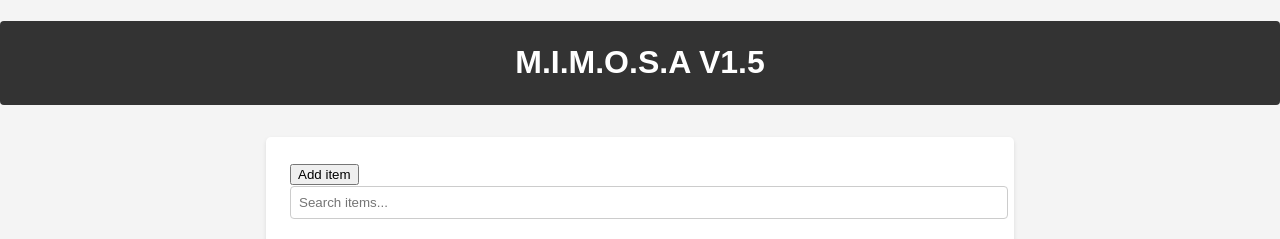
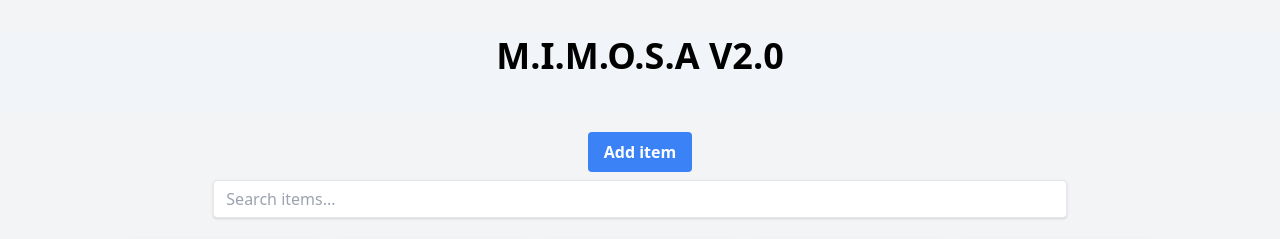
Before and after one commit to FireMarshmellow/Spotlight_Storage, a Flask app: page / in a window 1280 px wide. Shown: the top 239 px of the page. Run offline with Flask 2, Linux system fonts and the light colour scheme; some libraries are stand-ins or nearby versions.

Commit message:
Small update

```diff
--- a/Static/script.js
+++ b/Static/script.js
@@ -9,8 +9,9 @@ function addItem(event) {
   const link = document.getElementById("link").value;
   const image = document.getElementById("image").value;
   const position = document.getElementById("position").value;
+  const quantity = document.getElementById("quantity").value;
 
-  const item = { name, link, image, position };
+  const item = { name, link, image, position, quantity};
 
   fetch("/api/items", {
     method: "POST",
@@ -27,14 +28,40 @@ function addItem(event) {
     .catch((error) => console.error(error));
 }
 
+// Delete item
+function deleteItem(item) {
+  const response = confirm(`Are you sure you want to delete ${item.name}?`);
+  const id = item.id;
+  if (response) {
+    // Delete item from database
+    fetch(`/api/items/${id}`, { method: "DELETE" })
+    .then(() => {
+      const li = itemList.querySelector(`li[data-id="${id}"]`);
+      li.parentNode.removeChild(li);
+    })
+    .catch((error) => console.error(error));
+  }
+}
+
+// Create delete button
+function createDeleteButton(item) {
+  const deleteBtn = document.createElement("button");
+  deleteBtn.innerText = "Delete";
+  deleteBtn.classList.add("bg-red-500", "hover:bg-red-700", "h-8", "w-full", "rounded-md", "text-white", "text-xs", "justify-center", "items-center", "mx-auto");
+  deleteBtn.addEventListener("click", () => deleteItem(item));
+  return deleteBtn;
+}
+
+
 // Edit item
 function editItem(item) {
   const name = prompt("Enter a new name:", item.name);
   const link = prompt("Enter a new link:", item.link);
   const image = prompt("Enter a new image URL:", item.image);
   const position = prompt("Enter a new position:", item.position);
+  const quantity = prompt("Enter a new quantity:", item.quantity);
 
-  const updatedItem = { ...item, name, link, image, position };
+  const updatedItem = { ...item, name, link, image, position, quantity};
 
   fetch(`/api/items/${item.id}`, {
     method: "PUT",
@@ -53,6 +80,7 @@ function editItem(item) {
 function createEditButton(item) {
   const editBtn = document.createElement("button");
   editBtn.innerText = "Edit";
+  editBtn.classList.add("bg-blue-500", "hover:bg-blue-700", "h-8", "w-full", "rounded-md", "text-white", "text-xs", "justify-center", "items-center", "mx-auto");
   editBtn.addEventListener("click", () => editItem(item));
   return editBtn;
 }
@@ -66,6 +94,7 @@ function locateItem(item) {
 function createLocateButton(item) {
   const locateBtn = document.createElement("button");
   locateBtn.innerText = "Locate";
+  locateBtn.classList.add("bg-blue-500", "hover:bg-blue-700", "h-8", "w-full", "rounded-md", "text-white", "text-xs", "justify-center", "items-center", "mx-auto");
   locateBtn.addEventListener("click", () => {
     fetch(`/api/items/${item.id}`, {
       method: "POST",
@@ -75,6 +104,66 @@ function createLocateButton(item) {
   });
   return locateBtn;
 }
+
+// add quantity
+function addQuantity(item) {
+  console.log(`Quantity of ${item.name}: ${item.quantity}`);
+}
+
+// Create add quantity button
+function createAddQuantityButton(item) {
+  const addQuantityBtn = document.createElement("button");
+  addQuantityBtn.innerText = "+";
+  addQuantityBtn.classList.add("bg-blue-500", "hover:bg-blue-700", "h-8", "w-8", "rounded-full", "text-white", "text-lg", "font-bold", "flex", "justify-center", "items-center", "mx-auto");
+  addQuantityBtn.addEventListener("click", () => {
+    updatedItem = { ...item, quantity: item.quantity + 1 };
+    fetch(`/api/items/${item.id}`, {
+      method: "PUT",
+      headers: { "Content-Type": "application/json" },
+      body: JSON.stringify(updatedItem),
+    })
+      .then(() => {
+        const li = itemList.querySelector(`li[data-id="${item.id}"]`);
+        const updatedLi = createItemElement(updatedItem);
+        itemList.replaceChild(updatedLi, li);
+      })
+      .catch((error) => console.error(error));
+  });
+  return addQuantityBtn;
+}
+
+// Remove quantity
+function removeQuantity(item) {
+  console.log(`Quantity of ${item.name}: ${item.quantity}`);
+}
+
+// Create remove quantity button
+function createRemoveQuantityButton(item) {
+  const removeQuantityBtn = document.createElement("button");
+  removeQuantityBtn.innerText = "-";
+  removeQuantityBtn.classList.add("bg-blue-500", "hover:bg-blue-700", "h-8", "w-8", "rounded-full", "text-white", "text-lg", "font-bold", "flex", "justify-center", "items-center", "mx-auto");
+  removeQuantityBtn.addEventListener("click", () => {
+    updatedItem = { ...item, quantity: item.quantity - 1 };
+    fetch(`/api/items/${item.id}`, {
+      method: "PUT",
+      headers: { "Content-Type": "application/json" },
+      body: JSON.stringify(updatedItem),
+    })
+    .then(() => {
+      const li = itemList.querySelector(`li[data-id="${item.id}"]`);
+      const updatedLi = createItemElement(updatedItem);
+      itemList.replaceChild(updatedLi, li);
+    })
+    .catch((error) => console.error(error));
+  });
+  return removeQuantityBtn;
+}
+
+// show quantity
+function showQuantity(item) {
+  console.log(`Quantity of ${item.name}: ${item.quantity}`);
+}
+
 
 const search = document.getElementById("search");
 
@@ -98,23 +187,31 @@ search.addEventListener("input", filterItems);
 function createItemElement(item) {
   const li = document.createElement("li");
   li.dataset.id = item.id;
+  li.classList.add("item");
+
+  const wrapper = document.createElement("div");
+  wrapper.classList.add("bg-gray-100", "drop-shadow-md", "h-full", "w-11/12", "md:w-full", "mx-auto", "p-2", "rounded-md", "grid", "grid-cols-1", "gap-2", "items-center");
+  li.appendChild(wrapper);
 
   const img = document.createElement("img");
   img.src = item.image;
-  li.appendChild(img);
+  img.classList.add("h-32", "w-32", "rounded-lg", "mx-auto");
+  wrapper.appendChild(img);
 
   const div = document.createElement("div");
-  li.appendChild(div);
+  div.classList.add("text-center", "text-slate", "text-sm", "grid", "grid-cols-1", "gap-2");
+  wrapper.appendChild(div);
 
   const h2 = document.createElement("h2");
   h2.innerText = item.name;
+  h2.classList.add("text-lg", "text-slate");
   div.appendChild(h2);
 
   const p = document.createElement("p");
   const a = document.createElement("a");
   a.href = item.link;
   a.target = "_blank";
-  a.innerText = "Visit Website";
+  a.innerText = "Buy More";
   p.appendChild(a);
   div.appendChild(p);
 
@@ -125,16 +222,30 @@ function createItemElement(item) {
   span.append(item.position);
   div.appendChild(span);
 
-  const deleteBtn = document.createElement("button");
-  deleteBtn.innerText = "Delete";
-  deleteBtn.addEventListener("click", () => deleteItem(item.id));
-  div.appendChild(deleteBtn);
+  const innerWrapper = document.createElement("div");
+  innerWrapper.classList.add("grid", "grid-cols-3", "gap-2");
+  div.appendChild(innerWrapper);
+
+  const deleteBtn = createDeleteButton(item);
+  innerWrapper.appendChild(deleteBtn);
 
   const editBtn = createEditButton(item);
-  div.appendChild(editBtn);
+  innerWrapper.appendChild(editBtn);
 
   const locateBtn = createLocateButton(item);
-  div.appendChild(locateBtn);
+  innerWrapper.appendChild(locateBtn);
+
+  const removeQuantityBtn = createRemoveQuantityButton(item);
+  innerWrapper.appendChild(removeQuantityBtn);
+
+  const quantity = document.createElement("span");
+  quantity.innerText = item.quantity;
+  quantity.classList.add("text-center", "text-slate", "text-lg", "justify-center", "items-center", "mx-auto", "pt-1");
+  innerWrapper.appendChild(quantity);
+
+
+  const addQuantityBtn = createAddQuantityButton(item);
+  innerWrapper.appendChild(addQuantityBtn);
 
   return li;
 }
@@ -148,16 +259,6 @@ function loadItems() {
         const li = createItemElement(item);
         itemList.appendChild(li);
       });
-    })
-    .catch((error) => console.error(error));
-}
-
-// Delete item from server and list
-function deleteItem(id) {
-  fetch(`/api/items/${id}`, { method: "DELETE" })
-    .then(() => {
-      const li = itemList.querySelector(`li[data-id="${id}"]`);
-      li.parentNode.removeChild(li);
     })
     .catch((error) => console.error(error));
 }
--- a/Templates/index.html
+++ b/Templates/index.html
@@ -5,46 +5,57 @@
     <title>MIMOSA Interface</title>
     <meta charset="UTF-8">
     <meta name="viewport" content="width=device-width, initial-scale=1.0">
-    <link rel="stylesheet" type="text/css" href="{{ url_for('static', filename='style.css') }}">
-    <style>
-        .hidden {
-            display: none;
-        }
-    </style>
+    <!-- Include Tailwind CSS styles -->
+    <script src="https://cdn.tailwindcss.com"></script>
 </head>
 
-
-<body>
-    <h1>M.I.M.O.S.A V1.5</h1>
-    <div class="search-container">
-        <button type="button" id="btn-add">Add item</button>
-        <input type="text" id="search" placeholder="Search items...">
-        <div class="form-container hidden" id="form-container">
-            <form id="add-form">
-                <div class="name">
-                    <label for="name">Name:</label>
-                    <input type="text" id="name" name="name" required>
-                </div>
-                <div class="link">
-                    <label for="link">Link:</label>
-                    <input type="url" id="link" name="link" required>
-                </div>
-                <div class="image">
-                    <label for="image">Image:</label>
-                    <input type="url" id="image" name="image" required>
-                </div>
-                <div class="position">
-                    <label for="position">Position:</label>
-                    <input type="text" id="position" name="position" required>
-                </div>
-                <input type="submit" value="Add">
-            </form>
+<body class="bg-gray-100 font-sans leading-normal tracking-normal">
+    <div class="container mx-auto mt-8">
+        <div class="sticky top-0 z-10 w-full bg-slate-100 py-1">
+            <h1 class="text-4xl text-center font-bold mb-8">M.I.M.O.S.A V2.0</h1>
         </div>
+        <div class="flex flex-col items-center my-5 mx-auto">
+            <button type="button" id="btn-add"
+                class="bg-blue-500 hover:bg-blue-700 text-white font-bold py-2 px-4 rounded mb-2">Add item</button>
+            <div id="form-container" class="hidden w-full md:w-2/3 lg:w-1/2">
+                <form id="add-form" class="bg-white shadow-md rounded px-8 pt-6 pb-8 mb-4">
+                    <div class="mb-4">
+                        <label for="name" class="block text-gray-700 font-bold mb-2">Name:</label>
+                        <input type="text" id="name" name="name" required
+                            class="shadow appearance-none border rounded w-full py-2 px-3 text-gray-700 leading-tight focus:outline-none focus:shadow-outline">
+                    </div>
+                    <div class="mb-4">
+                        <label for="link" class="block text-gray-700 font-bold mb-2">Link:</label>
+                        <input type="url" id="link" name="link" required
+                            class="shadow appearance-none border rounded w-full py-2 px-3 text-gray-700 leading-tight focus:outline-none focus:shadow-outline">
+                    </div>
+                    <div class="mb-4">
+                        <label for="image" class="block text-gray-700 font-bold mb-2">Image:</label>
+                        <input type="url" id="image" name="image" required
+                            class="shadow appearance-none border rounded w-full py-2 px-3 text-gray-700 leading-tight focus:outline-none focus:shadow-outline">
+                    </div>
+                    <div class="mb-4">
+                        <label for="position" class="block text-gray-700 font-bold mb-2">Position:</label>
+                        <input type="text" id="position" name="position" required
+                            class="shadow appearance-none border rounded w-full py-2 px-3 text-gray-700 leading-tight focus:outline-none focus:shadow-outline">
+                    </div>
+                    <div class="mb-4">
+                        <label for="quantity" class="block text-gray-700 font-bold mb-2">Quantity:</label>
+                        <input type="text" id="quantity" name="quantity" required
+                            class="shadow appearance-none border rounded w-full py-2 px-3 text-gray-700 leading-tight focus:outline-none focus:shadow-outline">
+                    </div>
+                    <input type="submit" value="Add"
+                        class="bg-blue-500 hover:bg-blue-700 text-white font-bold py-2 px-4 rounded focus:outline-none focus:shadow-outline">
+                </form>
+            </div>
+            <input type="text" id="search" placeholder="Search items..."
+                class="shadow appearance-none border rounded w-2/3 py-2 px-3 text-gray-700 leading-tight focus:outline-none focus:shadow-outline">
+        </div>
+        <ul id="item-list"
+            class="relative grid sm:grid-cols-1 md:grid-cols-3 lg:grid-cols-4 xl:grid-cols-5 gap-4 max-w-5xl mx-auto w-11/12 md:5/6 lg:full">
+        </ul>
     </div>
-    <ul id="item-list"></ul>
     <script src="{{ url_for('static', filename='script.js') }}"></script>
-
 </body>
 
-
 </html>
```
